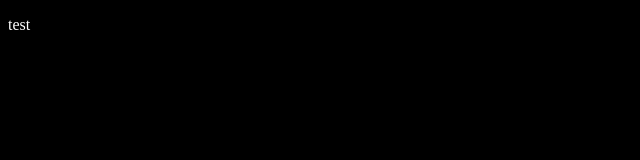
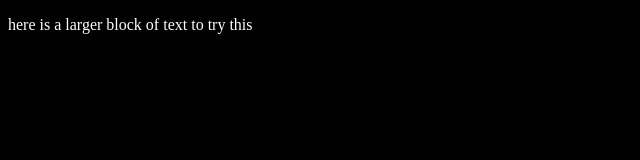
Before and after one commit to torpattack/torpattack.github.io, a plain HTML site: page index.html in a window 1280 px wide. Shown: the whole page, without its empty margins (0-640 px from the left). Drawn offline with Linux system fonts and the light colour scheme.

Commit message:
more text

```diff
--- a/index.html
+++ b/index.html
@@ -6,7 +6,7 @@
         <link rel="stylesheet" type="text/css" href="css/style.css">
     </head>
     <body>
-        <p>test</p>
+        <p>here is a larger block of text to try this</p>
     </body>
     <script src="js/script.js"></script>
 </html>
```
